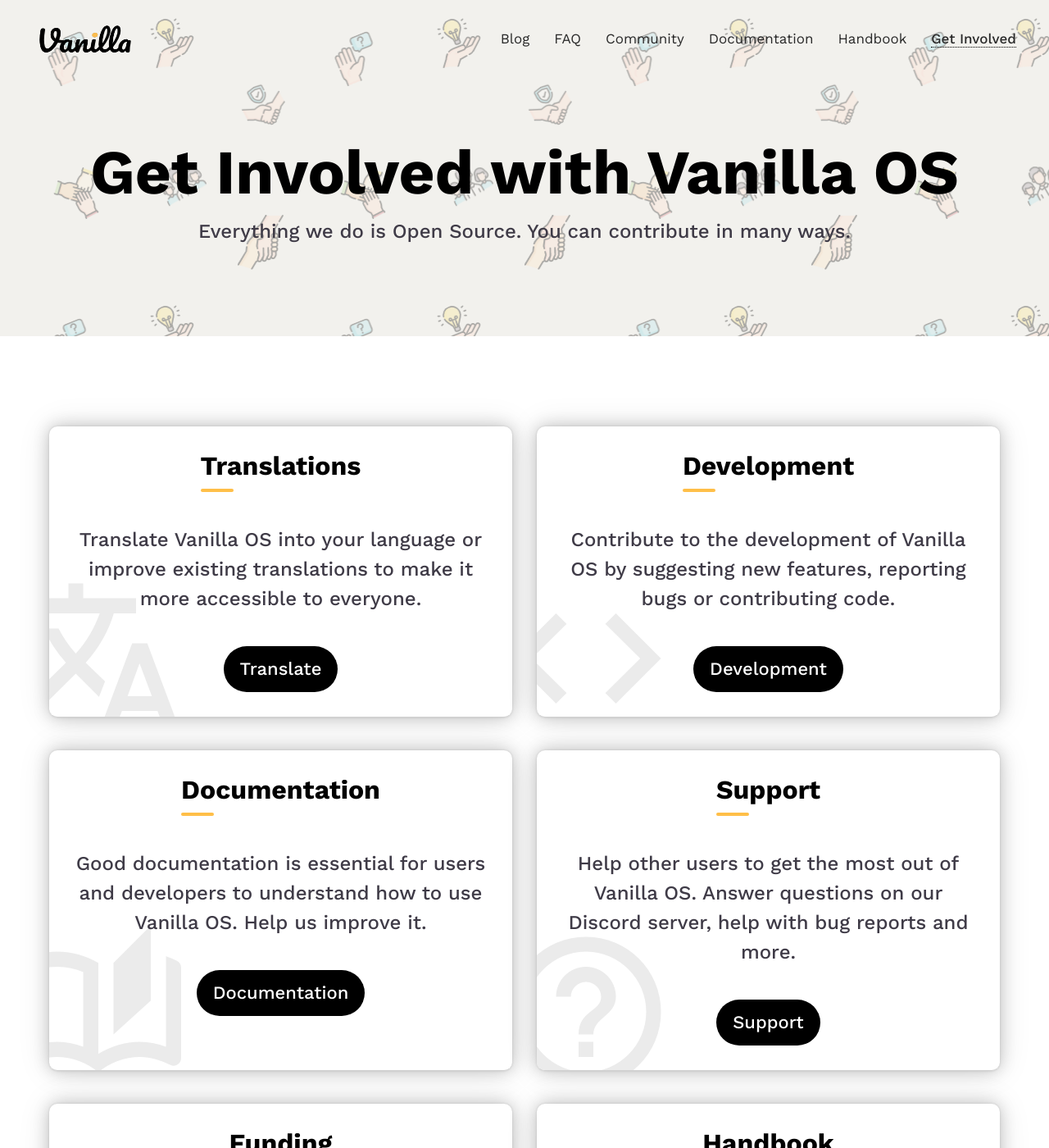
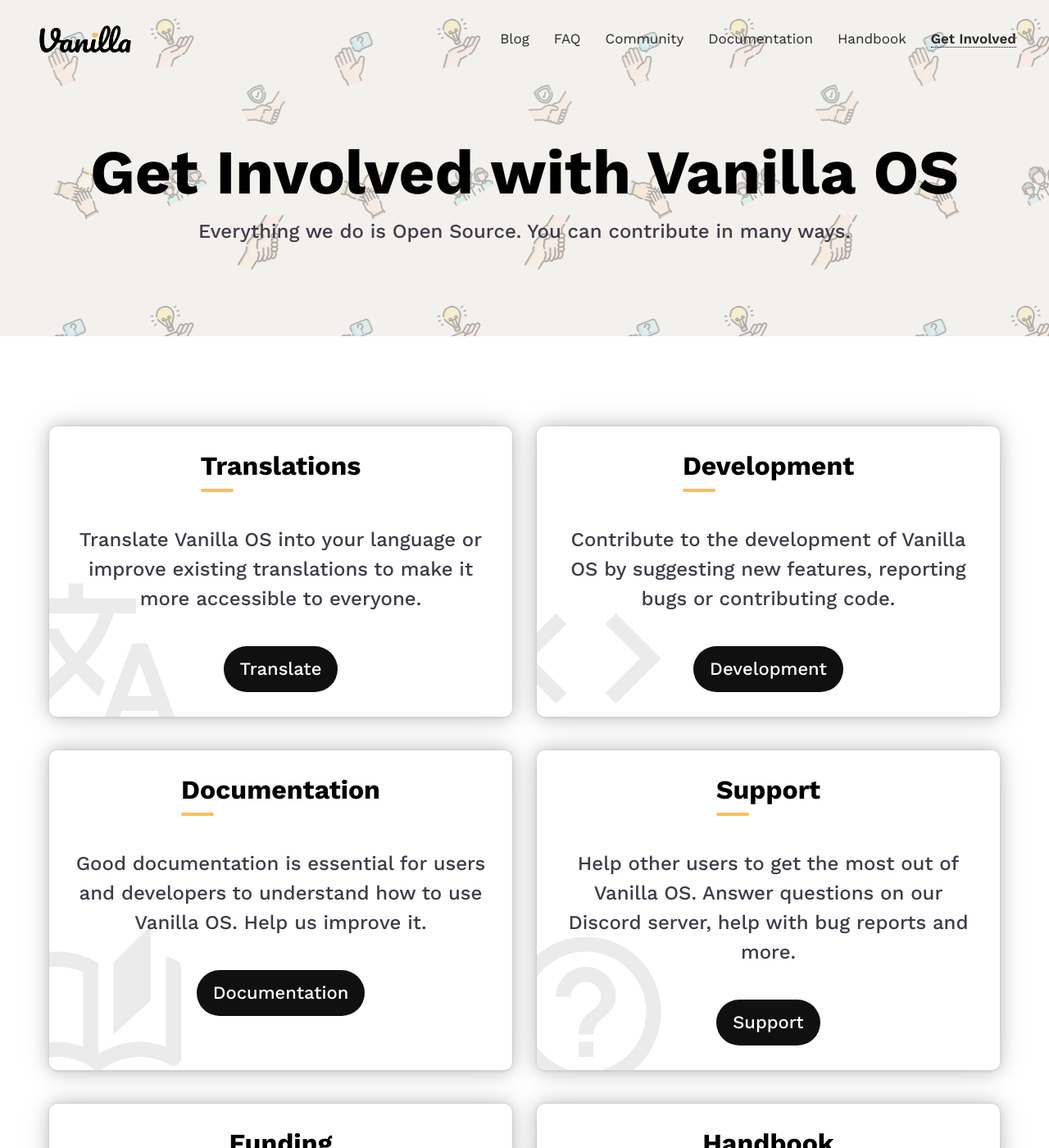
Before and after one commit to Vanilla-OS/website, a Jekyll site: the page built from get-involved.md, in a window 1280 px wide and 1400 px high. Shown: the whole window at 82% size. Built offline with Jekyll 4.4.1, drawn with Linux system fonts in a browser that asks for light colours.

Commit message:
minor improvements

```diff
--- a/assets/css/dark.css
+++ b/assets/css/dark.css
@@ -59,6 +59,10 @@
 
     .button-pattern::after {
         background: #242424fa;
+    }
+
+    .button:hover {
+        outline-color: #83838318;
     }
 
     .hero.hero-secondary,
--- a/assets/css/style.css
+++ b/assets/css/style.css
@@ -67,7 +67,7 @@
     border-bottom: 1px dotted #282828;
 }
 
-a:hover {
+a:not(.button):hover {
     color: #000;
     border-bottom: 1px solid #000;
 }
@@ -163,7 +163,7 @@
 }
 
 .topbar-navigation a:hover,.topbar-navigation a.active {
-    font-weight: 500;
+    font-weight: 600;
     border-color: black;
 }
 
@@ -324,7 +324,7 @@
 .button {
     left: 0px;
     top: 0px;
-    background: #000000;
+    background: #101010;
     border-radius: 28px;
     display: flex;
     color: #fff;
@@ -335,10 +335,13 @@
     gap: 10px;
     flex-wrap: wrap;
     border: 0;
+    outline: 4px solid transparent;
+    outline-offset: 2px;
 }
 
 .button:hover {
     color: #fff;
+    outline-color: #00000023;
 }
 
 .button:focus {
@@ -1021,7 +1024,7 @@
 
 .timeline-uncollapse {
     position: absolute;
-    bottom: 0;
+    bottom: 10px;
     left: 0;
     right: 0;
     top: initial;
```
